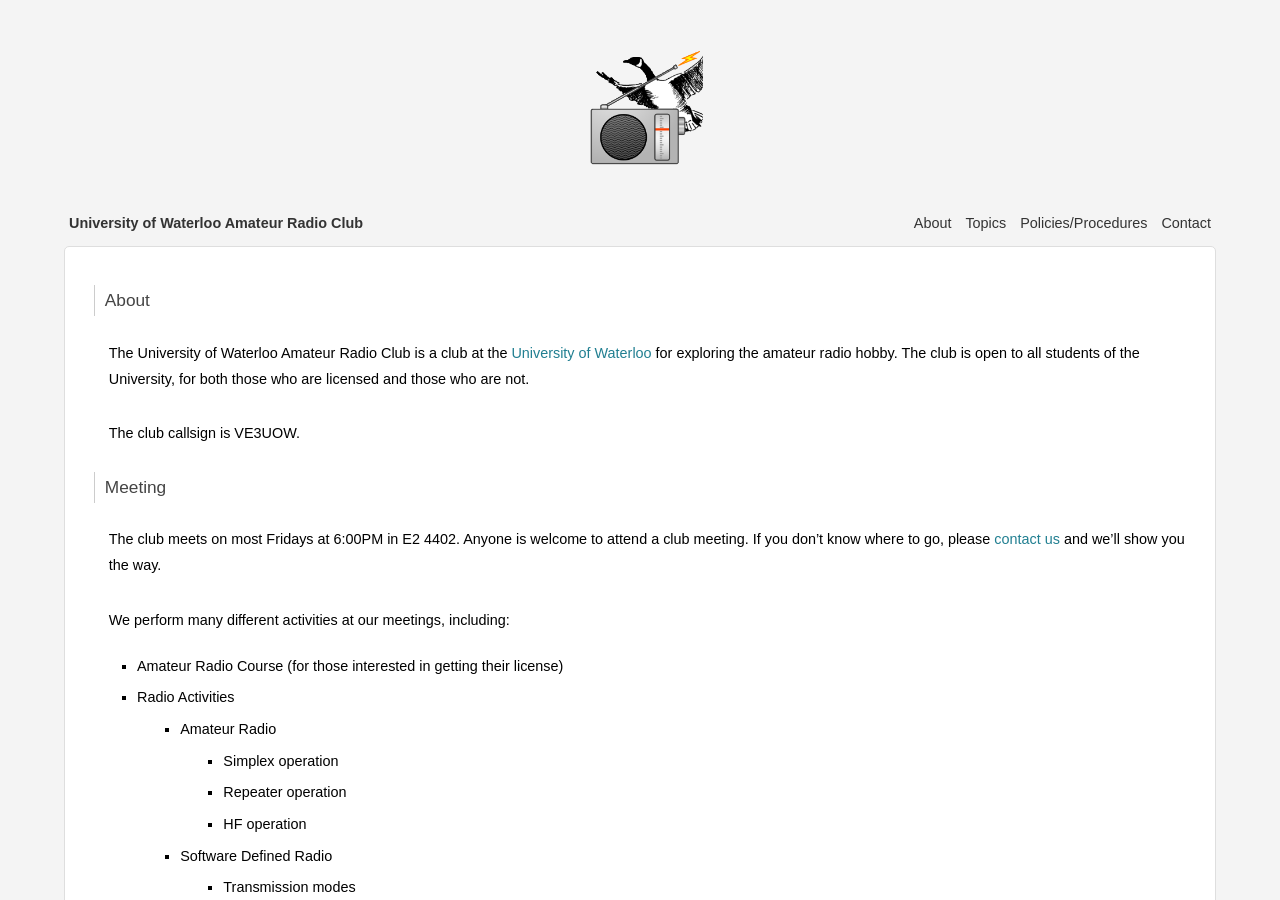
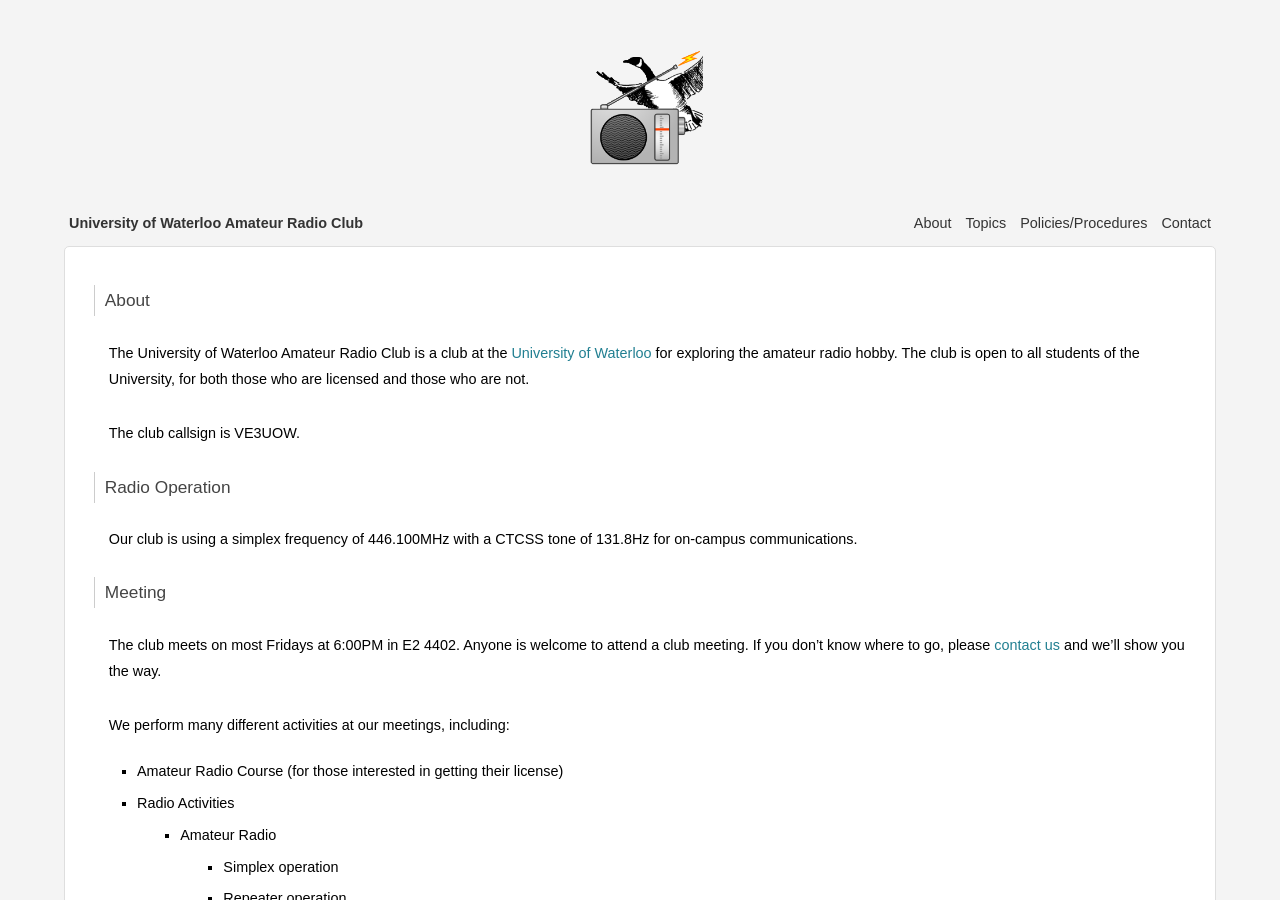
Before and after one commit to zachomedia/uwarc-website, a Jekyll site: the page built from about/index.markdown, in a window 1280 px wide and 900 px high. Built offline with Jekyll 4.4.1, drawn with Linux system fonts in a browser that asks for light colours; Markdown is read by kramdown in place of the engine named in the settings.

Commit message:
Added simplex information to the About page

```diff
--- a/about/index.markdown
+++ b/about/index.markdown
@@ -11,6 +11,11 @@
 those who are licensed and those who are not.
 
 The club callsign is VE3UOW.
+
+# Radio Operation
+
+Our club is using a simplex frequency of 446.100MHz with a
+CTCSS tone of 131.8Hz for on-campus communications.
 
 # Meeting
 
```
